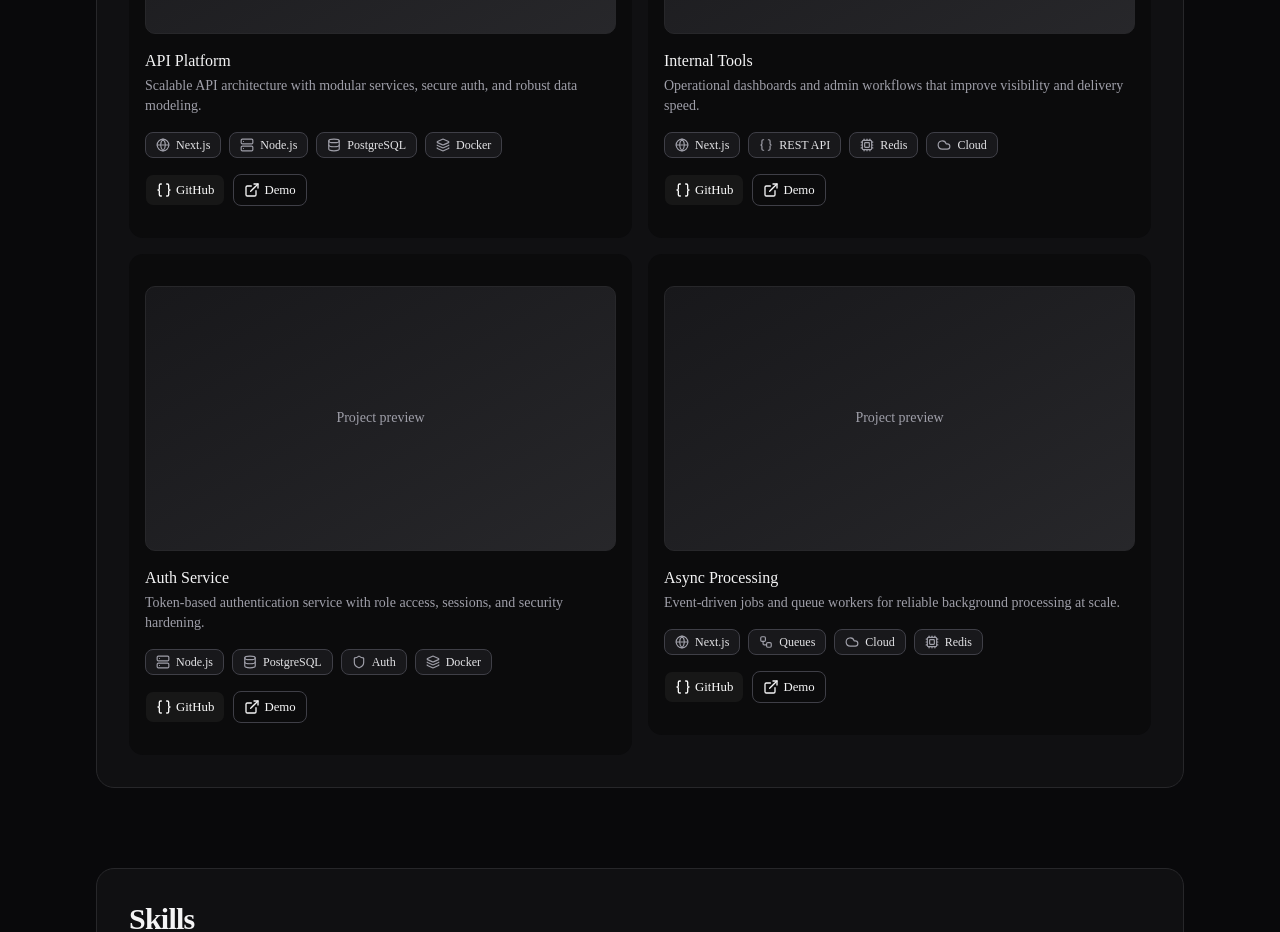
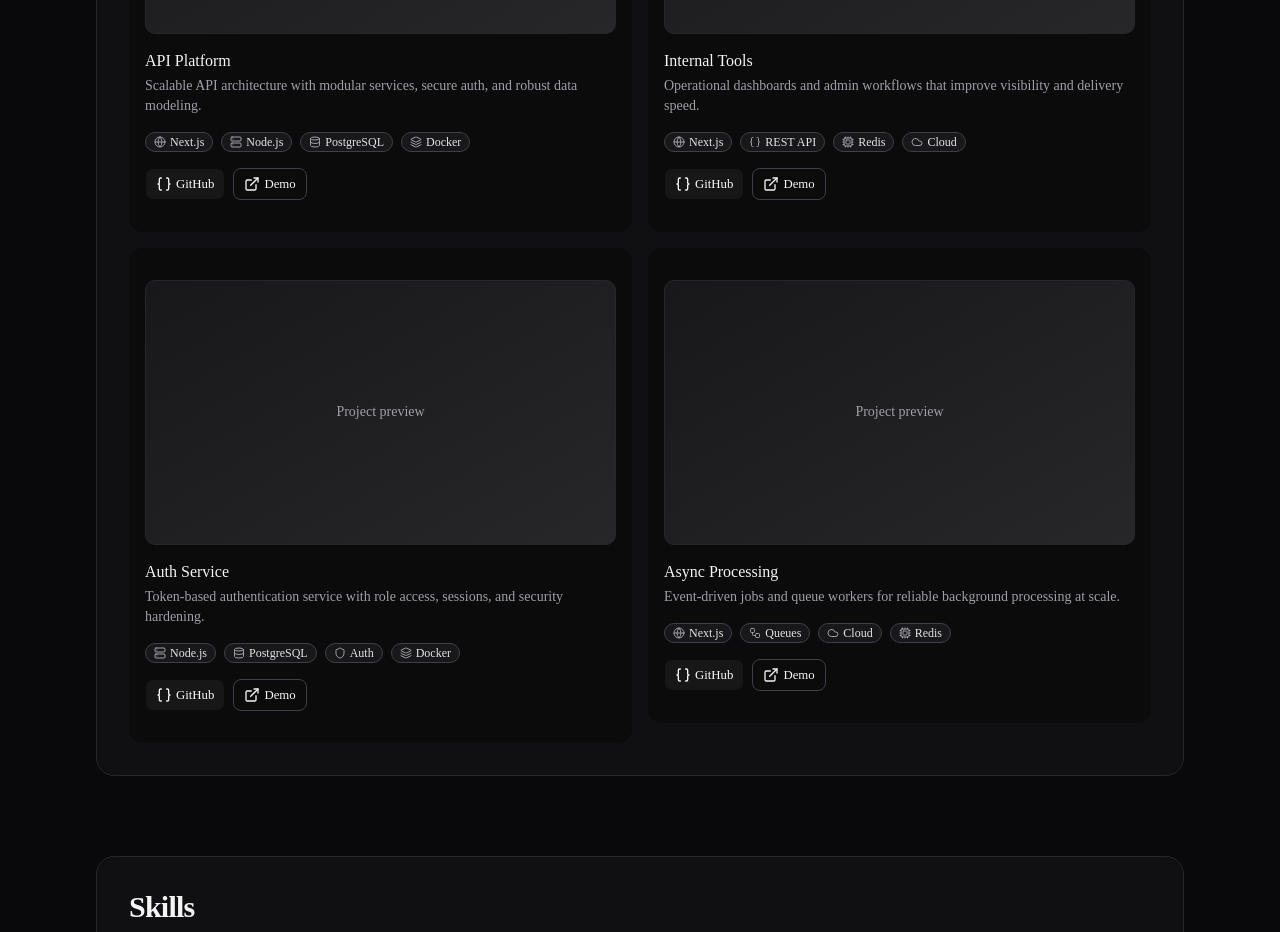
Before and after one commit to mateomaldinidev/portfolio, a Next.js app: page /en in a window 1280 px wide. Shown: the part 1160-2092 px from the top of the page. Built offline with nearby package versions, Linux system fonts and the light colour scheme.

Commit message:
feat: project skill cards

```diff
--- a/src/components/sections/projects-section.tsx
+++ b/src/components/sections/projects-section.tsx
@@ -15,6 +15,7 @@ import {
   Workflow,
 } from "lucide-react";
 import { Button } from "@/components/ui/button";
+import { Badge } from "@/components/ui/badge";
 import {
   Card,
   CardContent,
@@ -106,13 +107,14 @@ export function ProjectsSection() {
                       const Icon = ICONS[techKey];
 
                       return (
-                        <div
+                        <Badge
                           key={techKey}
-                          className="inline-flex items-center gap-1.5 rounded-md border border-zinc-700 bg-zinc-900 px-2.5 py-1 text-xs text-zinc-200"
+                          variant="outline"
+                          className="border-zinc-700 bg-zinc-900 text-zinc-200"
                         >
-                          <Icon className="size-3.5 text-zinc-400" />
-                          <span>{t(`tech.${techKey}`)}</span>
-                        </div>
+                          <Icon className="size-3 text-zinc-400" />
+                          {t(`tech.${techKey}`)}
+                        </Badge>
                       );
                     })}
                   </div>
```
